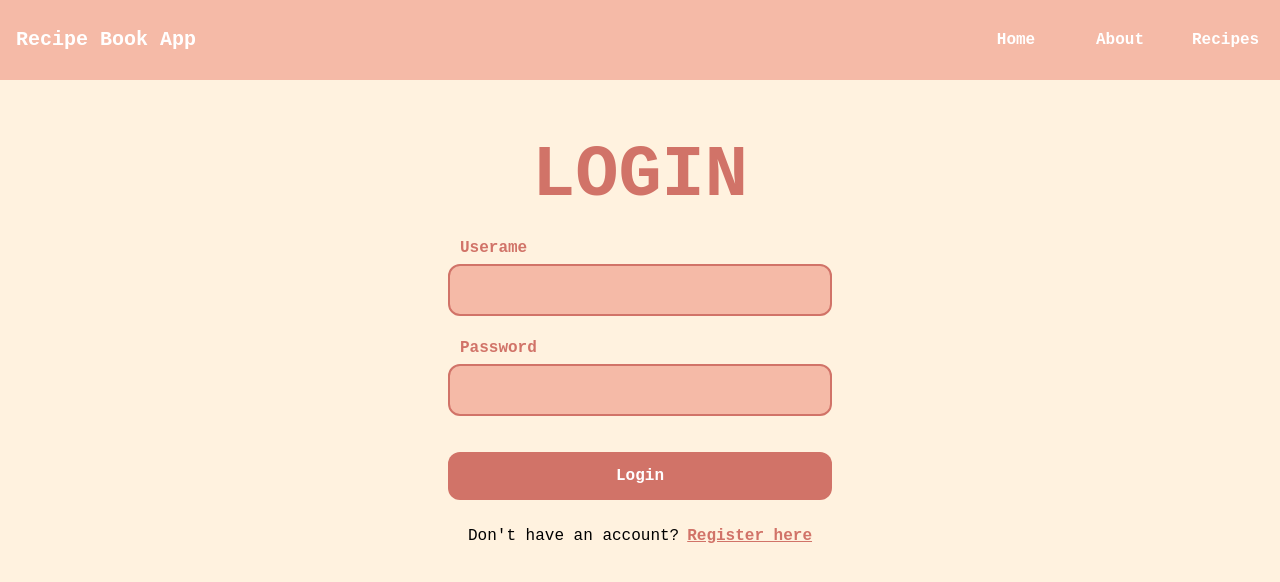
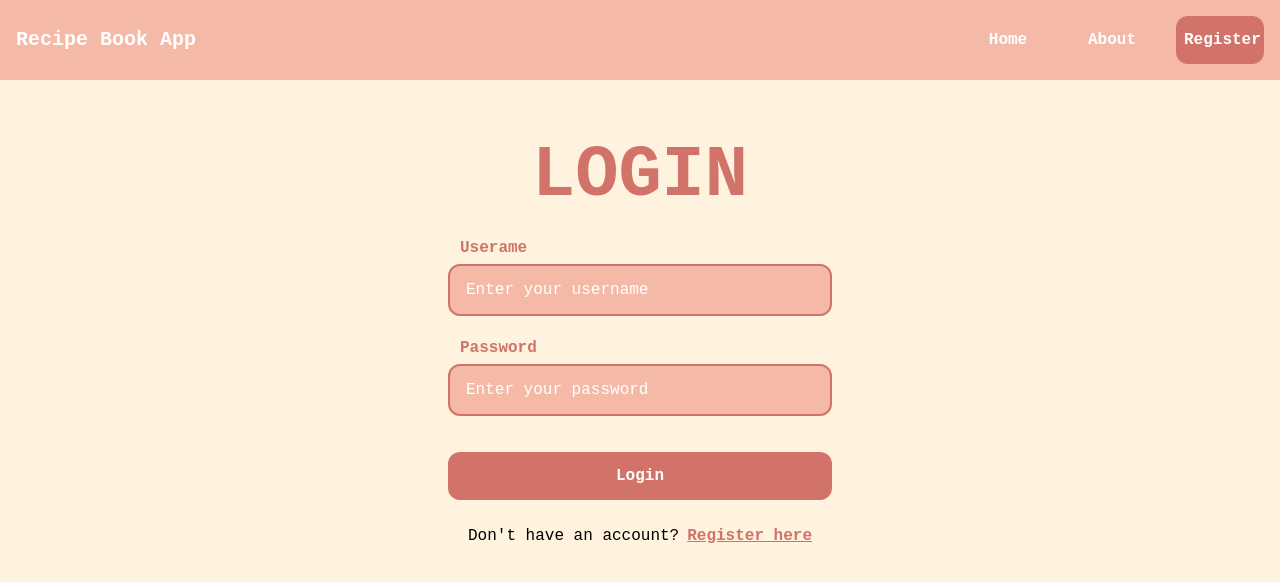
Before and after one commit to jnnkim1/recipe-app, a Next.js app: page /login in a window 1280 px wide. Shown: the top 582 px of the page. Built offline with nearby package versions, Linux system fonts and the light colour scheme.

Commit message:
added placeholders for login and register pages

```diff
--- a/app/components/NavBar.jsx
+++ b/app/components/NavBar.jsx
@@ -20,7 +20,7 @@ export default function NavBar({ title }) {
             { name: "Recipes", route: "/recipes" },
             { name: "Login", route: "/login" },
         ];
-    } else if (pathname === "/recipes") {
+    } else if (pathname === "/register") {
         buttons = [
             { name: "Home", route: "/" },
             { name: "About", route: "/about" },
@@ -30,7 +30,7 @@ export default function NavBar({ title }) {
         buttons = [
             { name: "Home", route: "/" },
             { name: "About", route: "/about" },
-            { name: "Recipes", route: "/recipes" },
+            { name: "Register", route: "/register" },
         ];
     } else {
         buttons = [
@@ -52,7 +52,7 @@ export default function NavBar({ title }) {
                     <li key={btn.name}>
                         <Link href={btn.route}>
                             <button
-                                className={`text-white font-semibold p-2 ${btn.name === "Login" ? "w-20 h-12 bg-[#D17368] rounded-xl hover:bg-[#b5645b] transition duration-300 cursor-pointer" : "w-20 h-12 rounded-xl hover:bg-[#d99c89] transition duration-300 cursor-pointer"
+                                className={`text-white font-semibold p-2 ${(btn.name === "Login" || btn.name === "Register") ? "w-22 h-12 bg-[#D17368] rounded-xl hover:bg-[#b5645b] transition duration-300 cursor-pointer" : "w-20 h-12 rounded-xl hover:bg-[#d99c89] transition duration-300 cursor-pointer"
                                     }`}
                             >
                                 {btn.name}
--- a/app/globals.css
+++ b/app/globals.css
@@ -6,6 +6,10 @@
   font-optical-sizing: auto;
   font-weight: 100;
   font-style: normal;
+}
+
+::placeholder {
+  color: #ffffff;
 }
 /* :root {
   --background: #ffffff;
--- a/app/login/page.jsx
+++ b/app/login/page.jsx
@@ -11,6 +11,7 @@ export default function Login() {
               <label className="mt-1 ml-3 font-bold text-[#D17368]">Userame</label>
               <input
                 type="Username"
+                placeholder="Enter your username"
                 className="bg-[#F5BAA7] rounded-xl border-2 border-[#D17368] px-4 py-3 transition duration-300 focus:opacity-80 focus:ring-2 focus:ring-[#D17368] focus:outline-none"
               />
             </div>
@@ -18,6 +19,7 @@ export default function Login() {
               <label className="mt-1 ml-3 font-bold text-[#D17368]">Password</label>
               <input
                 type="Password"
+                placeholder="Enter your password"
                 className="bg-[#F5BAA7] rounded-xl border-2 border-[#D17368] px-4 py-3 transition duration-300 focus:opacity-80 focus:ring-2 focus:ring-[#D17368] focus:outline-none"
               />
             </div>
--- a/app/register/page.jsx
+++ b/app/register/page.jsx
@@ -11,6 +11,7 @@ export default function Register() {
               <label className="mt-1 ml-3 font-bold text-[#D17368]">First Name</label>
               <input
                 type="Name"
+                placeholder="Enter your name"
                 className="bg-[#F5BAA7] rounded-xl border-2 border-[#D17368] px-4 py-3 transition duration-300 focus:opacity-80 focus:ring-2 focus:ring-[#D17368] focus:outline-none"
               />
             </div>
@@ -18,6 +19,7 @@ export default function Register() {
               <label className="mt-1 ml-3 font-bold text-[#D17368]">Username</label>
               <input
                 type="Username"
+                placeholder="Enter your username"
                 className="bg-[#F5BAA7] rounded-xl border-2 border-[#D17368] px-4 py-3 transition duration-300 focus:opacity-80 focus:ring-2 focus:ring-[#D17368] focus:outline-none"
               />
             </div>
@@ -25,6 +27,7 @@ export default function Register() {
               <label className="mt-1 ml-3 font-bold text-[#D17368]">Password</label>
               <input
                 type="Password"
+                placeholder="Enter your password"
                 className="bg-[#F5BAA7] rounded-xl border-2 border-[#D17368] px-4 py-3 transition duration-300 focus:opacity-80 focus:ring-2 focus:ring-[#D17368] focus:outline-none"
               />
             </div>
```
